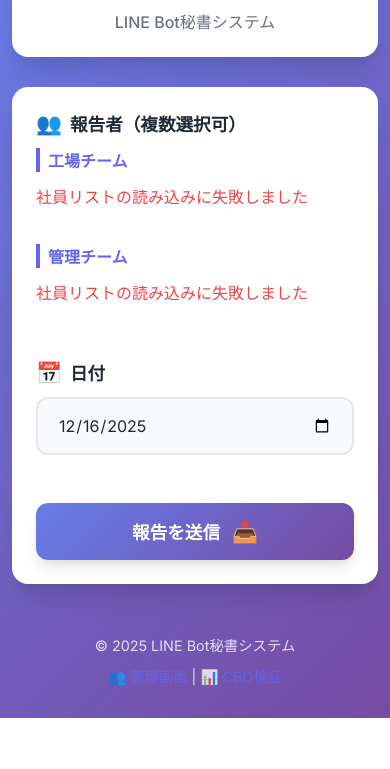
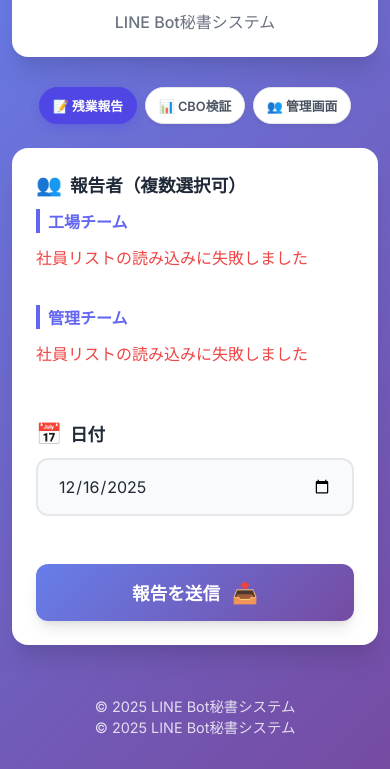
Before and after one commit to tatehub778/overtime-report-bot, a website: page public/index.html in a window 390 px wide. Shown: the part 137-906 px from the top of the page. Before the commit the page ends 855 px from the top, so only its background shows below. Drawn offline with Linux system fonts and the light colour scheme; no server answers.

Commit message:
Add consistent header navigation bar to all pages

```diff
--- a/public/index.html
+++ b/public/index.html
@@ -19,6 +19,7 @@
     <link href="https://fonts.googleapis.com/css2?family=Inter:wght@400;500;600;700&display=swap" rel="stylesheet">
 
     <link rel="stylesheet" href="/style.css">
+    <link rel="stylesheet" href="/nav.css">
 </head>
 
 <body>
@@ -32,6 +33,12 @@
                 <p class="subtitle">LINE Bot秘書システム</p>
             </div>
         </header>
+
+        <nav class="main-nav">
+            <a href="/" class="nav-btn active">📝 残業報告</a>
+            <a href="/cbo-verify.html" class="nav-btn">📊 CBO検証</a>
+            <a href="/admin.html" class="nav-btn">👥 管理画面</a>
+        </nav>
 
         <main class="main">
             <form id="overtimeForm" class="form">
@@ -90,10 +97,7 @@
 
         <footer class="footer">
             <p>© 2025 LINE Bot秘書システム</p>
-            <p style="margin-top: 10px; font-size: 0.9rem;">
-                <a href="admin.html" style="color: #6366f1; text-decoration: none;">👥 管理画面</a> |
-                <a href="cbo-verify.html" style="color: #6366f1; text-decoration: none;">📊 CBO検証</a>
-            </p>
+            <p>© 2025 LINE Bot秘書システム</p>
         </footer>
     </div>
 
--- /dev/null
+++ b/public/nav.css
@@ -0,0 +1,57 @@
+/* Navigation Bar */
+.main-nav {
+    display: flex;
+    justify-content: center;
+    gap: 0.8rem;
+    margin-bottom: 1.5rem;
+    flex-wrap: wrap;
+    padding: 0 10px;
+}
+
+.nav-btn {
+    text-decoration: none;
+    color: #4b5563;
+    background: white;
+    padding: 0.6rem 1.2rem;
+    border-radius: 9999px;
+    font-weight: 600;
+    font-size: 0.9rem;
+    box-shadow: 0 2px 4px rgba(0, 0, 0, 0.05);
+    transition: all 0.2s ease;
+    border: 1px solid #e5e7eb;
+    display: flex;
+    align-items: center;
+    gap: 0.4rem;
+    white-space: nowrap;
+}
+
+.nav-btn:hover {
+    background: #f9fafb;
+    transform: translateY(-2px);
+    box-shadow: 0 4px 6px rgba(0, 0, 0, 0.1);
+    color: #111827;
+}
+
+.nav-btn.active {
+    background: #4F46E5;
+    color: white;
+    border-color: #4F46E5;
+    box-shadow: 0 4px 10px rgba(79, 70, 229, 0.3);
+}
+
+.nav-btn.active:hover {
+    background: #4338CA;
+    transform: translateY(0);
+}
+
+/* Mobile adjustments */
+@media (max-width: 600px) {
+    .main-nav {
+        gap: 0.5rem;
+    }
+
+    .nav-btn {
+        padding: 0.5rem 0.8rem;
+        font-size: 0.8rem;
+    }
+}
```
Also changed, not shown: public/admin.html (+7 -4 lines), public/cbo-verify.html (+7 -1 lines).
